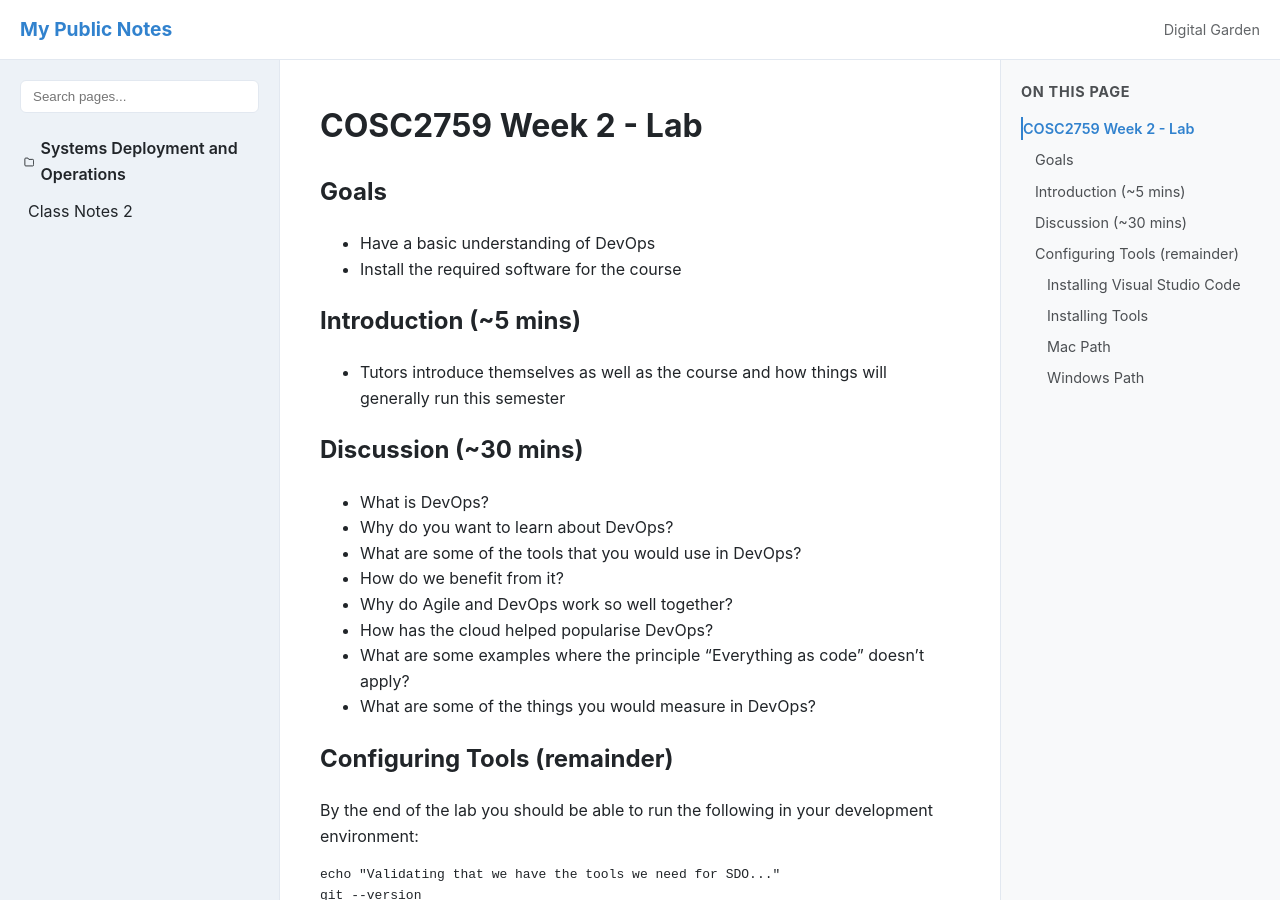
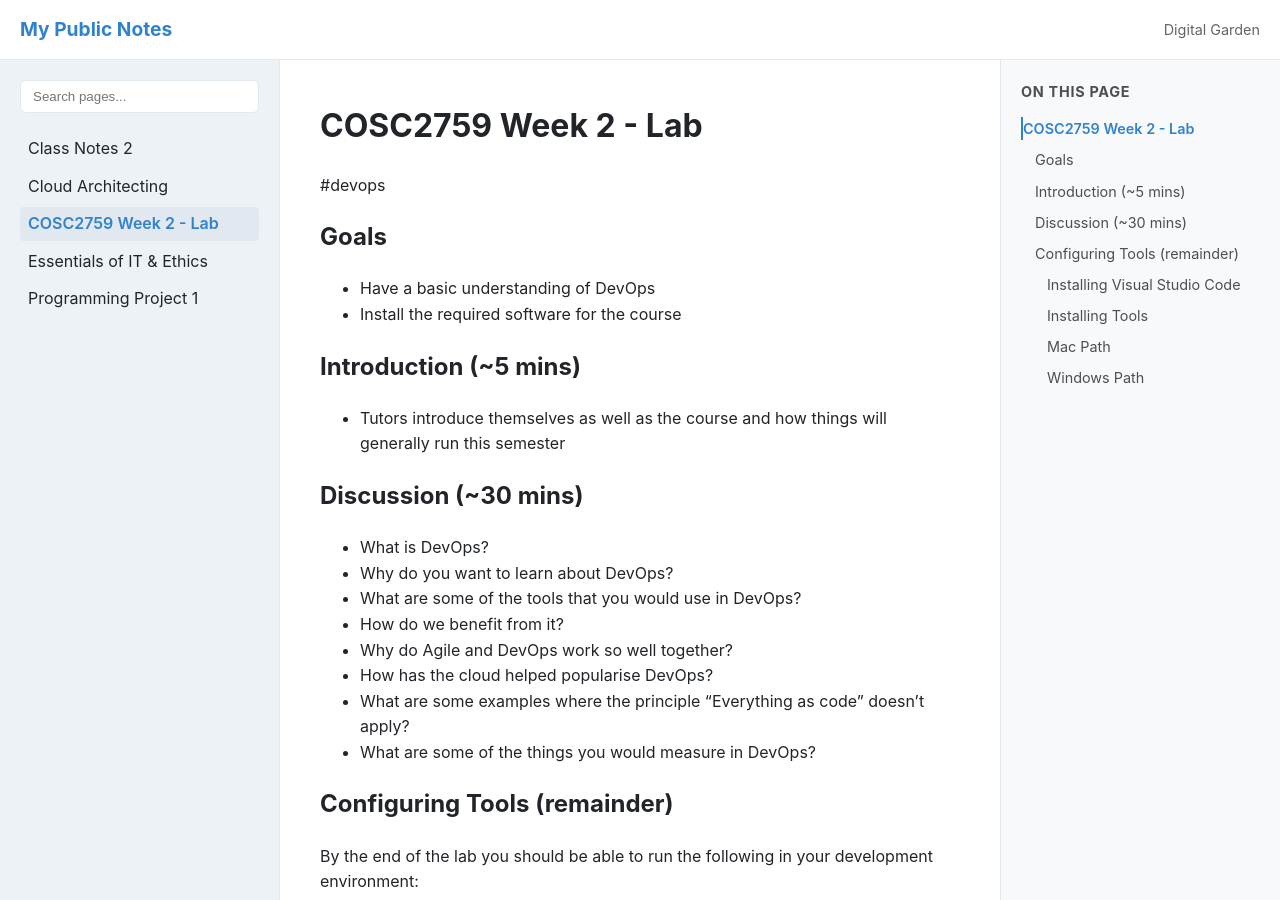
Before and after one commit to RajLogic/Notes-2026, a Jekyll site: the page built from COSC2759 Week 2 - Lab.md, in a window 1280 px wide and 900 px high. Built offline with Jekyll 4.4.1, drawn with Linux system fonts in a browser that asks for light colours.

Commit message:
Publish [2026-07-29 22:42]: +4 ~0 -1
Detailed Site Changes:

Added:
  - COSC2759 Week 2 - Lab.md
  - Cloud Architecting.md
  - Essentials of IT & Ethics.md
  - Programming Project 1.md
Removed:
  - Systems Deployment and Operations/COSC2759 Week 2 - Lab.md

```diff
--- a/Systems Deployment and Operations/COSC2759 Week 2 - Lab.md
+++ b/COSC2759 Week 2 - Lab.md
@@ -2,7 +2,7 @@
 layout: "default"
 title: "COSC2759 Week 2 - Lab"
 ---
-
+ #devops
 ## Goals
 * Have a basic understanding of DevOps
 * Install the required software for the course
```
Also changed, not shown: Cloud Architecting.md (added, +5 -0 lines), Essentials of IT & Ethics.md (added, +5 -0 lines), Programming Project 1.md (added, +5 -0 lines).
